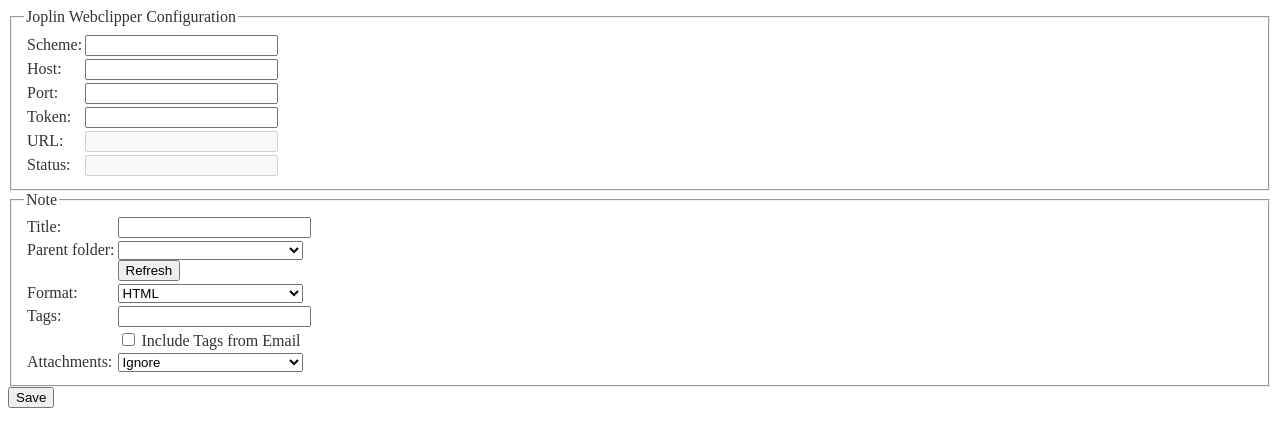
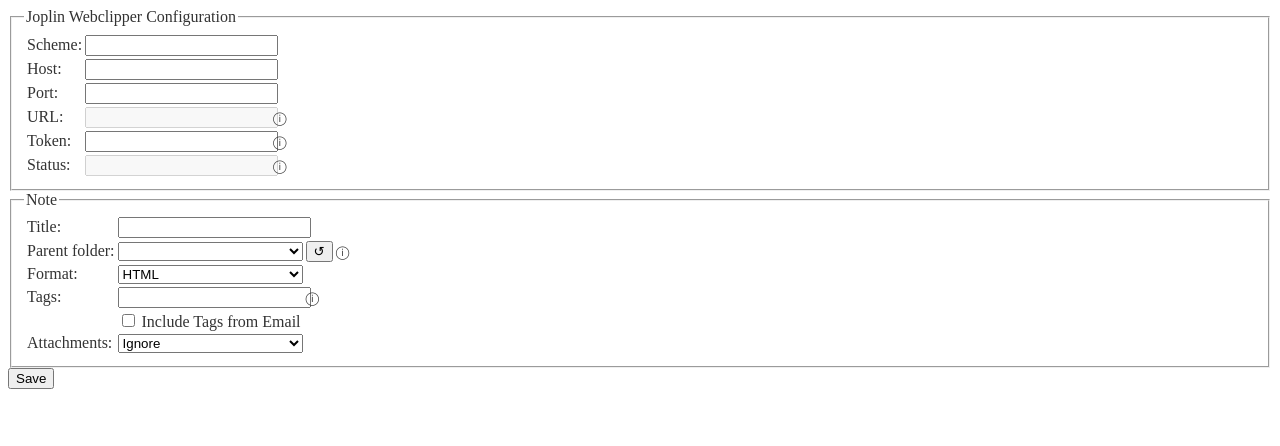
Before and after one commit to marph91/thunderbird-joplin-export, a website with bundled scripts: page static/options.html in a window 1280 px wide. Built offline with nearby package versions, Linux system fonts and the light colour scheme.

Commit message:
add small help texts

```diff
--- a/static/options.html
+++ b/static/options.html
@@ -10,7 +10,12 @@
     /* https://medium.com/hypersphere-codes/detecting-system-theme-in-javascript-css-react-f6b961916d48 */
     @media (prefers-color-scheme: light) {
       body {
-        background: #FFF;
+        background: #fff;
+        color: #333;
+      }
+
+      .hovertext:before {
+        background-color: #fff;
         color: #333;
       }
     }
@@ -18,7 +23,12 @@
     @media (prefers-color-scheme: dark) {
       body {
         background: #333;
-        color: #FFF;
+        color: #fff;
+      }
+
+      .hovertext:before {
+        background-color: #333;
+        color: #fff;
       }
     }
 
@@ -45,6 +55,30 @@
       display: table-cell;
       width: 100%;
     }
+
+    /* Hovertexts for additional help, next to the input fields. */
+    .hovertext {
+      position: relative;
+    }
+
+    .hovertext:before {
+      content: attr(data-hover);
+      visibility: hidden;
+      opacity: 0;
+      width: 200px;
+      border: 1px solid #000;
+      padding-left: 5px;
+      transition: opacity 1s ease-in-out;
+
+      position: absolute;
+      z-index: 1;
+      left: 150%;
+    }
+
+    .hovertext:hover:before {
+      opacity: 1;
+      visibility: visible;
+    }
   </style>
 </head>
 
@@ -65,16 +99,27 @@
       <input id="joplinPort" type="number" />
     </p>
     <p>
+      <label for="joplinUrl">URL:</label>
+      <input id="joplinUrl" type="string" disabled />
+      <span class="hovertext" data-hover="Resulting URL from your inputs above.">
+        <small>&#9432;</small>
+      </span>
+    </p>
+    <p>
       <label for="joplinToken">Token:</label>
       <input id="joplinToken" type="string" />
-    </p>
-    <p>
-      <label for="joplinUrl">URL:</label>
-      <input id="joplinUrl" type="string" disabled />
+      <span class="hovertext" data-hover="Joplin API token. You can find it at Tools -> Options -> Webclipper.">
+        <!-- Limit the size of the icon, since it's somehow a bit larger than usual letters. -->
+        <small>&#9432;</small>
+      </span>
     </p>
     <p>
       <label for="joplinStatus">Status:</label>
       <input id="joplinStatus" type="string" disabled />
+      <span class="hovertext"
+        data-hover="If the status is not 'working', please check the configuration or consult the readme.">
+        <small>&#9432;</small>
+      </span>
     </p>
   </fieldset>
 
@@ -93,7 +138,10 @@
         <option value="notebook_id">Notebook Name</option>
          -->
       </select>
-      <button type="button" id="btnRefreshNotebooks">Refresh</button>
+      <span><button type="button" id="btnRefreshNotebooks">&#8634;</button></span>
+      <span class="hovertext" data-hover="The exported notes will be stored in this folder.">
+        <small>&#9432;</small>
+      </span>
     </p>
     <p>
       <label for="joplinNoteFormat">Format:</label>
@@ -105,6 +153,9 @@
     <p>
       <label for="joplinNoteTags">Tags:</label>
       <input id="joplinNoteTags" type="string" />
+      <span class="hovertext" data-hover="Custom tags for the joplin note.">
+        <small>&#9432;</small>
+      </span>
     </p>
     <p>
       <label></label>
```
